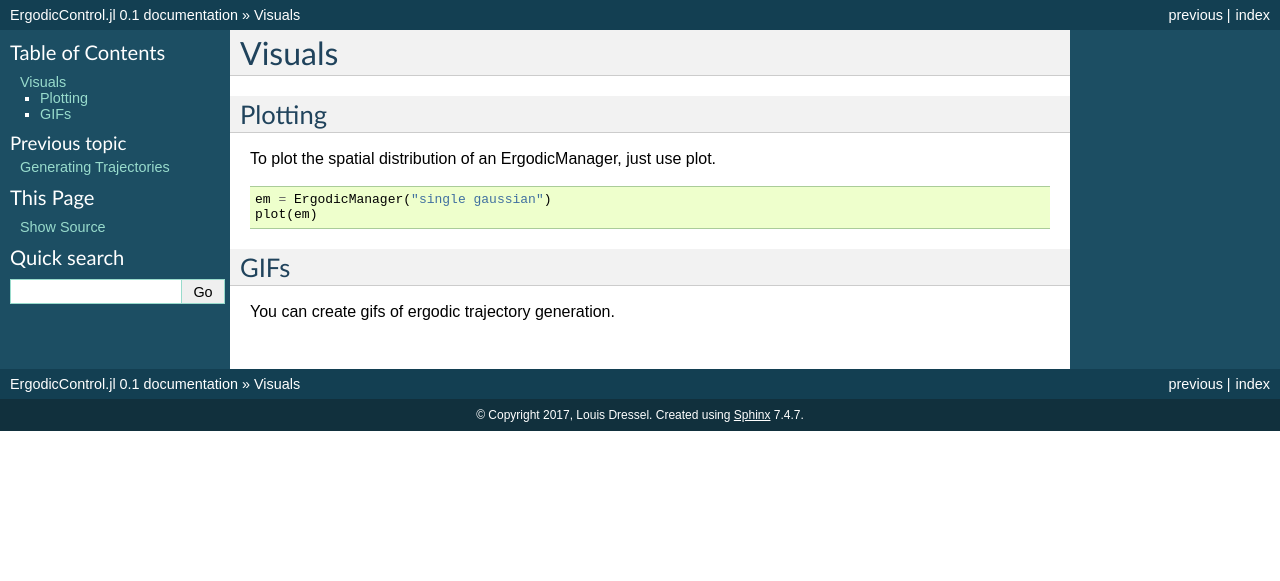
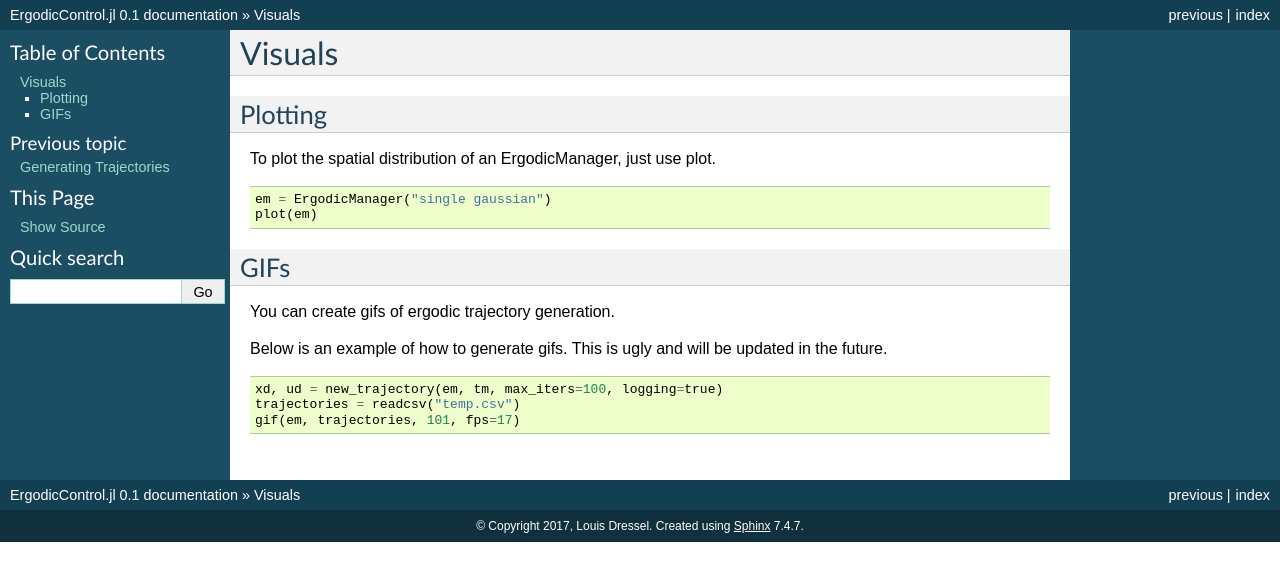
Before and after one commit to dressel/ErgodicControl.jl, a Sphinx documentation site: the page built from docs/visuals.rst, in a window 1280 px wide. Shown: the top 581 px of the page. Built offline with Sphinx 7.4.7, drawn with Linux system fonts in a browser that asks for light colours.

Commit message:
some documentation on generating gifs

```diff
--- a/docs/visuals.rst
+++ b/docs/visuals.rst
@@ -13,3 +13,10 @@ To plot the spatial distribution of an ErgodicManager, just use plot.
 GIFs
 ===========
 You can create gifs of ergodic trajectory generation.
+
+Below is an example of how to generate gifs. This is ugly and will be updated in the future.
+::
+
+    xd, ud = new_trajectory(em, tm, max_iters=100, logging=true)
+    trajectories = readcsv("temp.csv")
+    gif(em, trajectories, 101, fps=17)
```
